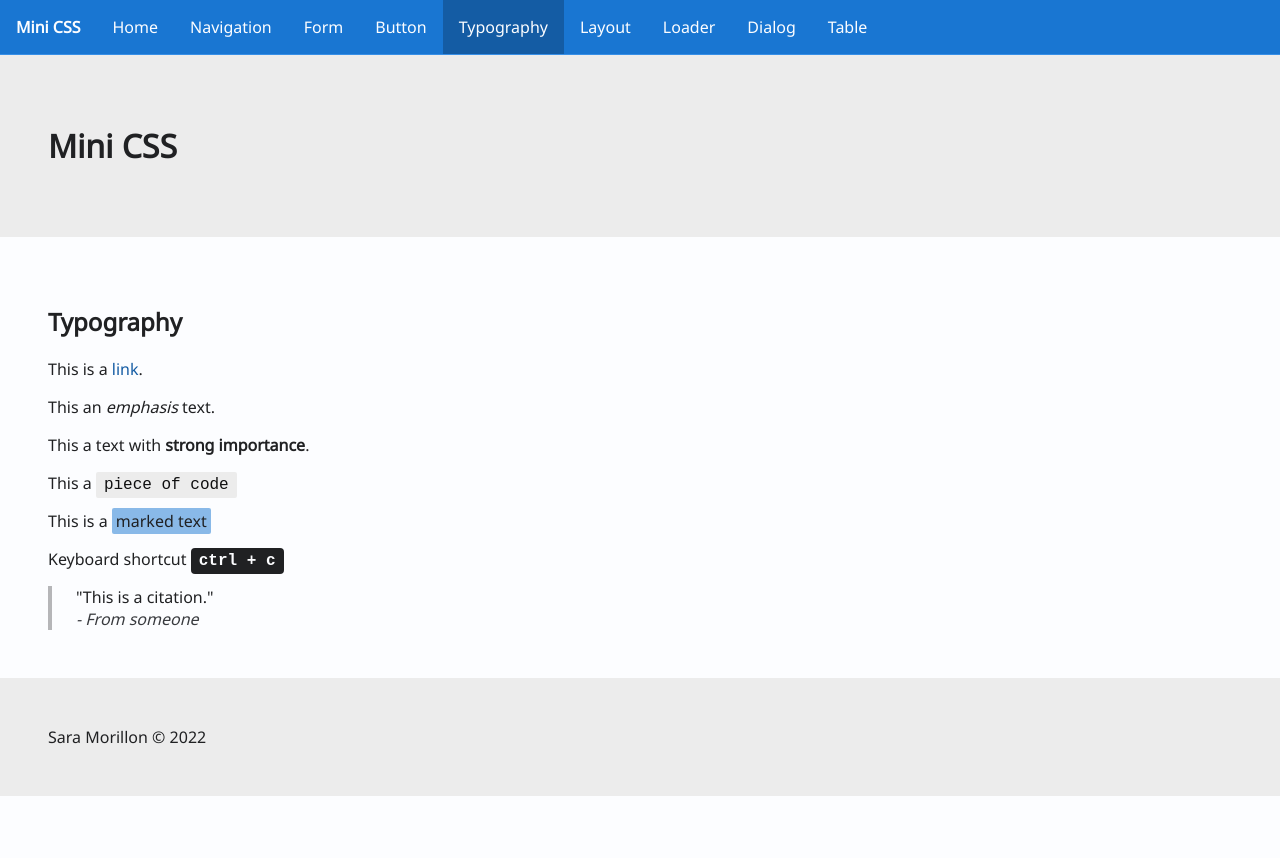
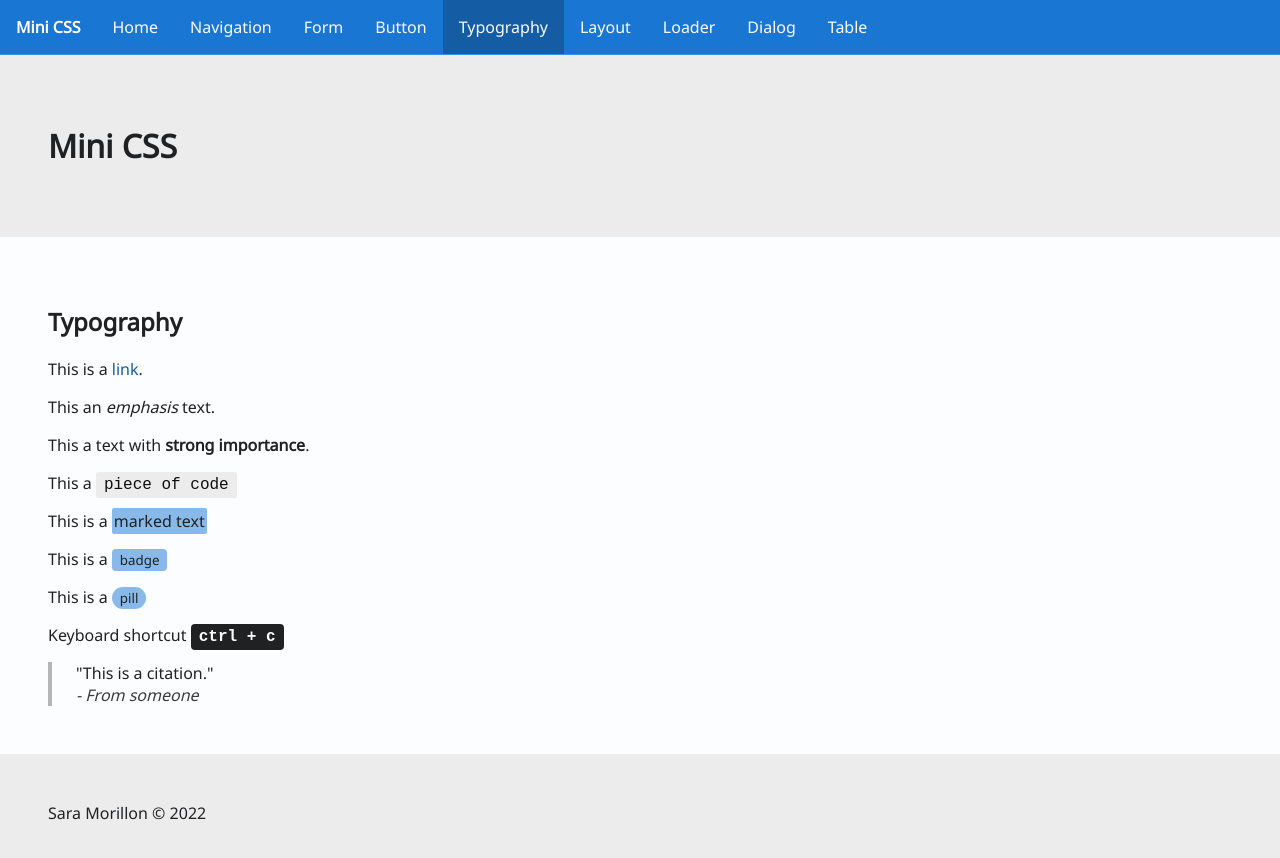
Before and after one commit to Sara-Morillon/mini-css, a React (Vite) app: page /typo in a window 1280 px wide. Shown: the top 858 px of the page. Before the commit the page ends 800 px from the top, so only its background shows below. Built offline with nearby package versions, Linux system fonts and the light colour scheme.

Commit message:
Add badge

```diff
--- a/src/css/typography.less
+++ b/src/css/typography.less
@@ -34,7 +34,7 @@ mark {
   --mark-background: fade(@primary, 50%);
 
   --padding-vertical: 0.125rem;
-  --padding-horizontal: 0.25rem;
+  --padding-horizontal: 0.125rem;
 
   padding: var(--padding-vertical) var(--padding-horizontal);
 
@@ -42,6 +42,21 @@ mark {
 
   color: var(--mark-foreground);
   background-color: var(--mark-background);
+
+  &[data-variant='badge'],
+  &[data-variant='pill'] {
+    --padding-horizontal: 0.5rem;
+
+    font-size: smaller;
+  }
+
+  &[data-variant='badge'] {
+    border-radius: 0.25rem;
+  }
+
+  &[data-variant='pill'] {
+    border-radius: 1rem;
+  }
 }
 
 kbd {
--- a/src/ui/pages/Typography.tsx
+++ b/src/ui/pages/Typography.tsx
@@ -18,6 +18,12 @@ export function Typography() {
         This is a <mark>marked text</mark>
       </p>
       <p>
+        This is a <mark data-variant="badge">badge</mark>
+      </p>
+      <p>
+        This is a <mark data-variant="pill">pill</mark>
+      </p>
+      <p>
         Keyboard shortcut <kbd>ctrl + c</kbd>
       </p>
       <blockquote>
```
